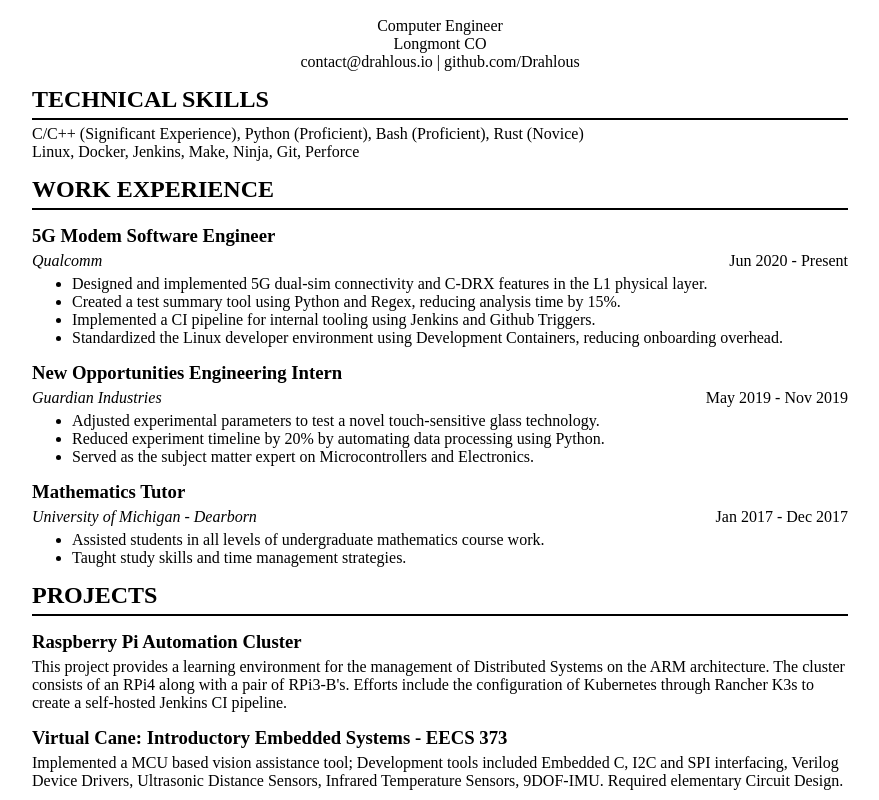
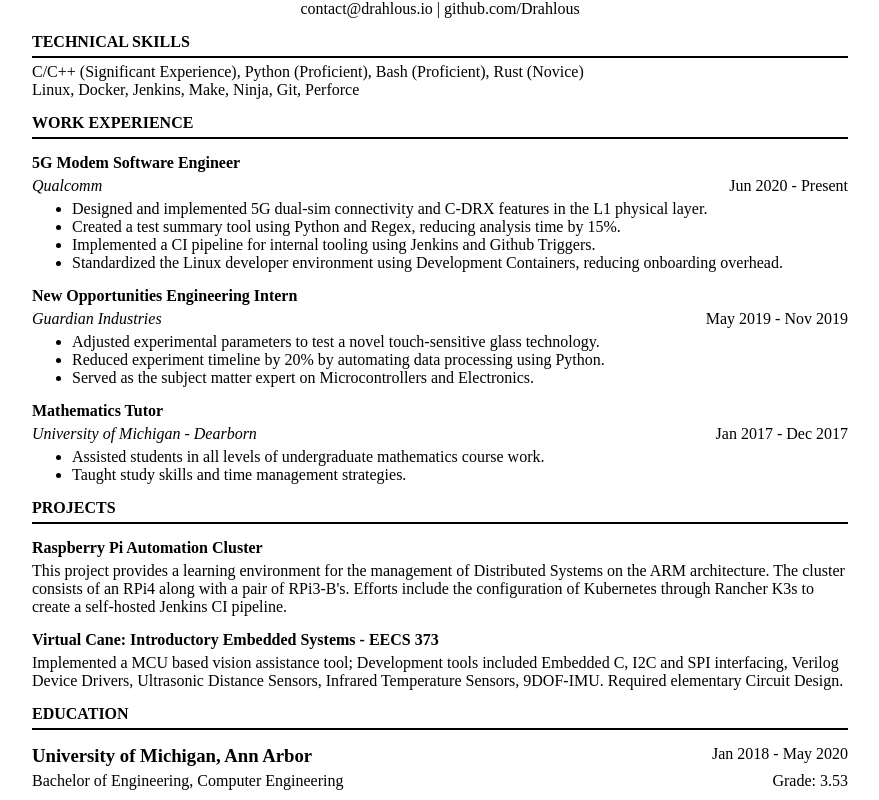
Before and after one commit to Drahlous/resume, a plain HTML site: page index.html in a window 1280 px wide. Shown: the part 63-863 px from the top of the page, without its empty margins (200-1079 px from the left). Drawn offline with Linux system fonts and the light colour scheme.

Commit message:
Fit content onto a single 8.5 x 11 sheet

```diff
--- a/index.html
+++ b/index.html
@@ -11,11 +11,6 @@
     <div class="container">
         <header>
             <h1 id="name">Matthew Stachowiak</h1>
-
-            <div id="designation">
-                <span class="title">Computer Engineer</span> <br />
-                <span class="location">Longmont CO</span>
-            </div>
 
             <div class="contact">
 
--- a/static/style.css
+++ b/static/style.css
@@ -28,6 +28,9 @@ p, ul {
     margin-top: 15px;
     margin-bottom: 5px;
 }
+.title {
+    font-size: 1em;
+}
 
 .school-name {
     display: inline-block;
@@ -39,3 +42,7 @@ p, ul {
     max-width: 8.5in;
     margin: auto;
 }
+
+#name {
+    margin-bottom: 5px;
+}
```
